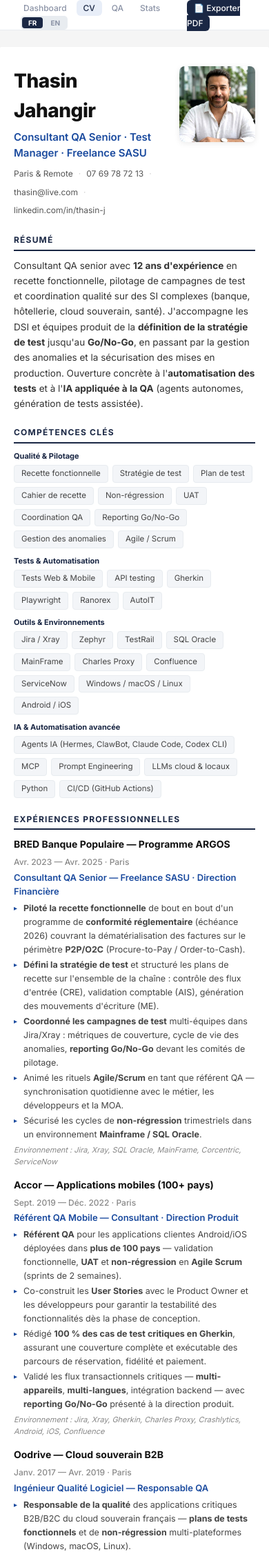
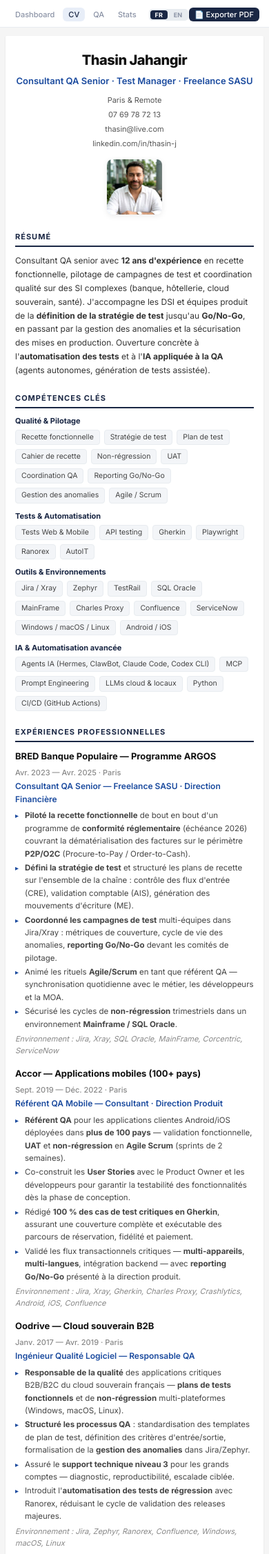
Before and after one commit to AtmanTest/jobhunt, a Flask app: page /cv in a window 390 px wide. Shown: the top 2253 px of the page at 69% size. Run offline with Flask 3, Linux system fonts and the light colour scheme; the visitor is signed in with stand-in values (Sample User, id 1); data that the repository does not hold is empty; parts of the project's set-up code (start-up, migrations or seed data) failed here and were passed over.

Commit message:
responsive mobile: 3 breakpoints (900/620/480px), header compact, hero 2cols, featured 1col, cv mobile layout

```diff
--- a/scraper.py
+++ b/scraper.py
@@ -2164,7 +2164,6 @@ def init_db():
             user_id TEXT NOT NULL DEFAULT '',
             dismissed_at TIMESTAMP DEFAULT CURRENT_TIMESTAMP
         );
-        CREATE INDEX IF NOT EXISTS idx_dismissed_user ON dismissed_jobs(user_id, title, company);
         CREATE INDEX IF NOT EXISTS idx_jobs_url ON jobs(url);
         CREATE INDEX IF NOT EXISTS idx_jobs_qa ON jobs(is_qa);
     """)
@@ -2200,6 +2199,17 @@ def init_db():
             conn.execute(f"ALTER TABLE applications ADD COLUMN {col_name} {col_type}")
         except sqlite3.OperationalError:
             pass
+
+    # Add user_id to dismissed_jobs if missing (v2 migration)
+    try:
+        conn.execute("ALTER TABLE dismissed_jobs ADD COLUMN user_id TEXT NOT NULL DEFAULT ''")
+    except sqlite3.OperationalError:
+        pass
+    # Create index (safe after migration)
+    try:
+        conn.execute("CREATE INDEX IF NOT EXISTS idx_dismissed_user ON dismissed_jobs(user_id, title, company)")
+    except sqlite3.OperationalError:
+        pass
 
     conn.commit()
     conn.close()
--- a/templates/cv.html
+++ b/templates/cv.html
@@ -106,10 +106,37 @@
     .cv-wrap { box-shadow: none; margin: 0; border-radius: 0; padding: 32px 36px 24px; max-width: 100%; }
     @page { margin: 0; size: A4; }
   }
-  @media (max-width: 640px) {
+  @media (max-width: 768px) {
     .cv-wrap { padding: 28px 20px 24px; }
     .certs-list { columns: 1; }
-    .hdr-contact { gap: 8px; }
+    .hdr { flex-direction: column; align-items: center; text-align: center; gap: 14px; }
+    .hdr-contact { justify-content: center; gap: 12px; font-size: 11px; }
+    .hdr-name { font-size: 22px; }
+    .hdr-photo { flex: 0 0 90px; }
+    .hdr-photo img { width: 90px; height: 90px; }
+    .top-nav { padding: 0 14px; height: 40px; }
+    .top-nav a { font-size: 11px; padding: 3px 8px; }
+    .lang-toggle button { font-size: 9px; padding: 1px 7px; }
+    .pdf-btn { font-size: 10px; padding: 3px 10px; }
+  }
+  @media (max-width: 480px) {
+    .cv-wrap { padding: 20px 14px 18px; margin: 12px 8px 24px; }
+    .hdr-name { font-size: 20px; }
+    .hdr-title { font-size: 13px; }
+    .hdr-photo { flex: 0 0 80px; }
+    .hdr-photo img { width: 80px; height: 80px; }
+    .hdr-contact { flex-direction: column; gap: 4px; align-items: center; }
+    .hdr-contact .dot { display: none; }
+    .sec-title { font-size: 11px; letter-spacing: 1px; }
+    .exp-co { font-size: 13px; }
+    .exp-ro { font-size: 12px; }
+    .exp-date { font-size: 11px; }
+    .exp-desc { font-size: 11.5px; }
+    .summary { font-size: 12px; }
+    .skill-tag { font-size: 10.5px; padding: 2px 8px; }
+    .lang-row { gap: 14px; }
+    .lang-row span { font-size: 11.5px; }
+    .cert { font-size: 11px; }
   }
 </style>
 </head>
```
Also changed, not shown: templates/dashboard.html (+78 -7 lines).
